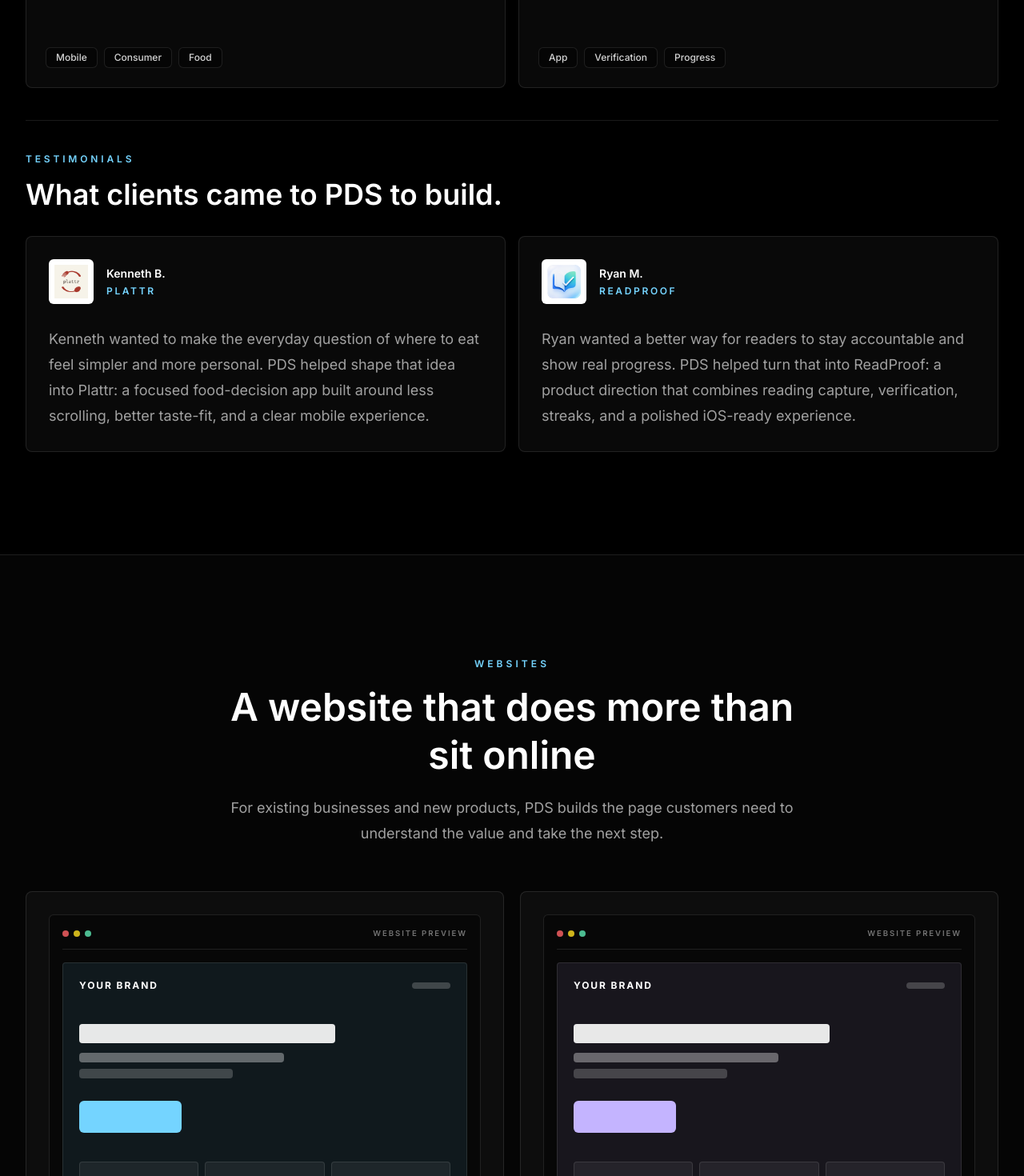
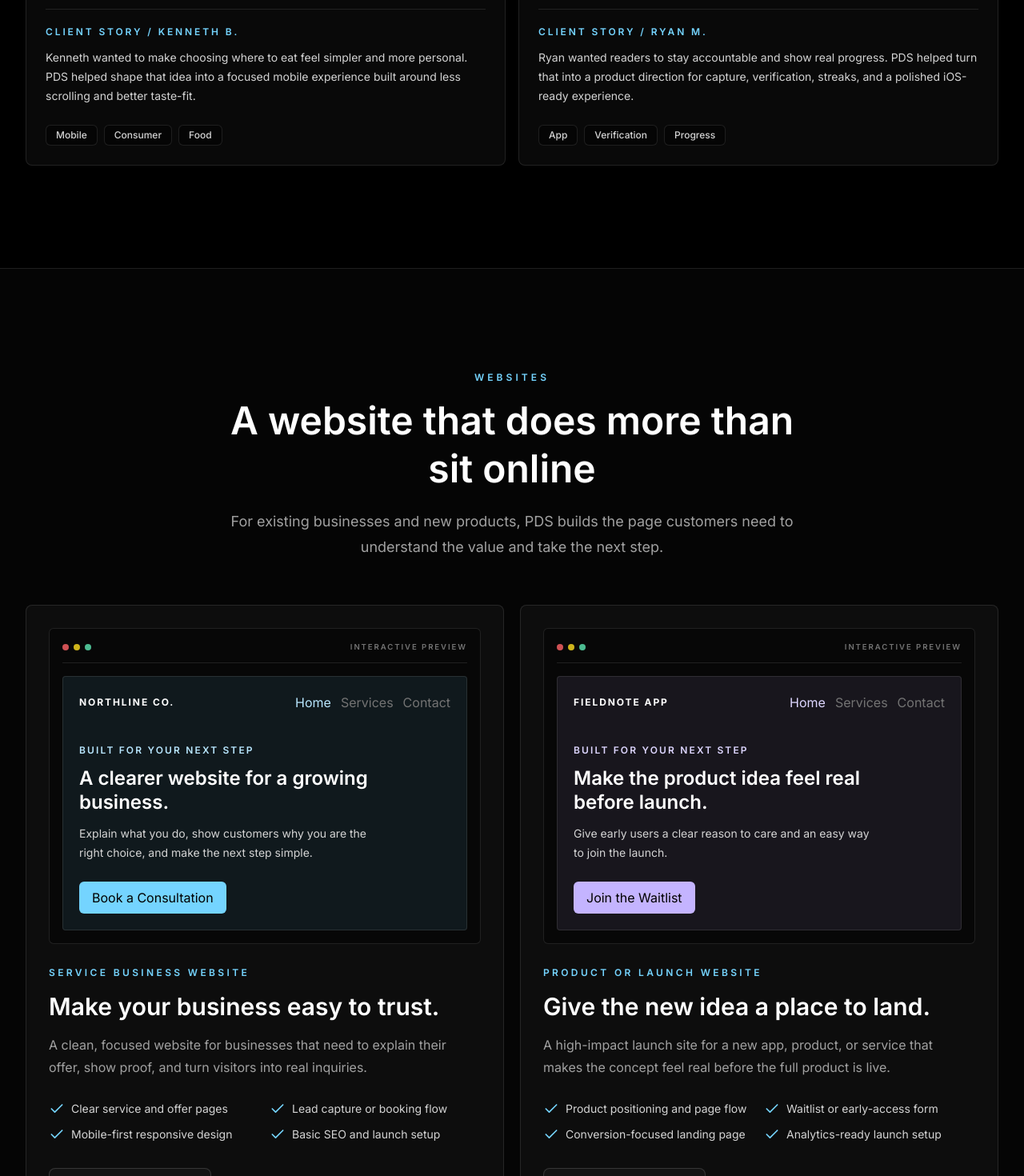
Before and after one commit to Pahkk/PakhomovDigital, a React (Vite) app: page / in a window 1280 px wide. Shown: the part 2840-4310 px from the top of the page at 80% size. Built offline with nearby package versions, Linux system fonts and the light colour scheme.

Commit message:
Embed client stories and activate website demos

```diff
--- a/src/main.jsx
+++ b/src/main.jsx
@@ -73,7 +73,9 @@ const projects = [
     tags: ["Mobile", "Consumer", "Food"],
     logo: plattrLogo,
     logoAlt: "Plattr logo",
-    logoClass: "scale-[1.16]"
+    logoClass: "scale-[1.16]",
+    client: "Kenneth B.",
+    story: "Kenneth wanted to make choosing where to eat feel simpler and more personal. PDS helped shape that idea into a focused mobile experience built around less scrolling and better taste-fit."
   },
   {
     name: "ReadProof",
@@ -81,7 +83,9 @@ const projects = [
     text: "An AI reading accountability app that verifies reading progress and turns consistency into visible proof.",
     tags: ["App", "Verification", "Progress"],
     logo: readProofLogo,
-    logoAlt: "ReadProof logo"
+    logoAlt: "ReadProof logo",
+    client: "Ryan M.",
+    story: "Ryan wanted readers to stay accountable and show real progress. PDS helped turn that into a product direction for capture, verification, streaks, and a polished iOS-ready experience."
   },
   {
     name: "Custom Business Apps",
@@ -94,23 +98,6 @@ const projects = [
     type: "Website Systems",
     text: "Premium websites and funnels built to explain the offer clearly, capture leads, and make the business feel serious.",
     tags: ["Website", "Funnel", "Conversion"]
-  }
-];
-
-const clientStories = [
-  {
-    name: "Kenneth B.",
-    product: "Plattr",
-    story: "Kenneth wanted to make the everyday question of where to eat feel simpler and more personal. PDS helped shape that idea into Plattr: a focused food-decision app built around less scrolling, better taste-fit, and a clear mobile experience.",
-    logo: plattrLogo,
-    logoAlt: "Plattr logo"
-  },
-  {
-    name: "Ryan M.",
-    product: "ReadProof",
-    story: "Ryan wanted a better way for readers to stay accountable and show real progress. PDS helped turn that into ReadProof: a product direction that combines reading capture, verification, streaks, and a polished iOS-ready experience.",
-    logo: readProofLogo,
-    logoAlt: "ReadProof logo"
   }
 ];
 
@@ -387,7 +374,7 @@ function FeaturedProjects() {
         <div className="mt-14 grid gap-4 md:grid-cols-2">
           {projects.slice(0, 2).map((project, index) => (
             <Reveal key={project.name} delay={index * 0.06}>
-              <article className="group relative min-h-[30rem] overflow-hidden rounded-lg border border-white/10 bg-white/[0.035] p-6 transition duration-300 hover:-translate-y-1 hover:border-white/25 hover:bg-white/[0.06]">
+              <article className="group relative flex min-h-[34rem] flex-col overflow-hidden rounded-lg border border-white/10 bg-white/[0.035] p-6 transition duration-300 hover:-translate-y-1 hover:border-white/25 hover:bg-white/[0.06]">
                 <div className="absolute inset-x-0 top-0 h-px bg-gradient-to-r from-transparent via-sky-300/50 to-transparent opacity-0 transition group-hover:opacity-100" />
                 {project.logo && (
                   <div className="mb-8 flex h-36 items-center justify-center overflow-hidden rounded-md border border-white/10 bg-white/[0.04] p-3">
@@ -401,7 +388,11 @@ function FeaturedProjects() {
                   </div>
                 </div>
                 <p className="mt-6 max-w-xl leading-8 text-neutral-400">{project.text}</p>
-                <div className="absolute bottom-6 left-6 right-6 flex flex-wrap gap-2">
+                <div className="mt-6 border-t border-white/10 pt-5">
+                  <p className="text-xs font-semibold uppercase tracking-[0.24em] text-sky-300">Client story / {project.client}</p>
+                  <p className="mt-3 text-sm leading-6 text-neutral-300">{project.story}</p>
+                </div>
+                <div className="mt-auto flex flex-wrap gap-2 pt-6">
                   {project.tags.map((tag) => (
                     <span key={tag} className="rounded-md border border-white/10 bg-black/40 px-3 py-1 text-xs font-medium text-neutral-300">
                       {tag}
@@ -413,34 +404,53 @@ function FeaturedProjects() {
           ))}
         </div>
 
-        <div className="mt-10 border-t border-white/10 pt-10">
-          <Reveal>
-            <div className="max-w-2xl">
-              <p className="text-xs font-semibold uppercase tracking-[0.32em] text-sky-300">Testimonials</p>
-              <h3 className="mt-4 text-3xl font-semibold text-white sm:text-4xl">What clients came to PDS to build.</h3>
-            </div>
-          </Reveal>
-          <div className="mt-8 grid gap-4 md:grid-cols-2">
-            {clientStories.map((client, index) => (
-              <Reveal key={client.product} delay={index * 0.08}>
-                <article className="h-full rounded-lg border border-white/10 bg-white/[0.035] p-6 sm:p-7">
-                  <div className="flex items-center gap-4">
-                    <div className="flex h-14 w-14 shrink-0 items-center justify-center overflow-hidden rounded-md border border-white/10 bg-white p-1.5">
-                      <img src={client.logo} alt={client.logoAlt} className="h-full w-full object-contain" />
-                    </div>
-                    <div>
-                      <p className="text-sm font-semibold text-white">{client.name}</p>
-                      <p className="mt-1 text-xs font-semibold uppercase tracking-[0.22em] text-sky-300">{client.product}</p>
-                    </div>
-                  </div>
-                  <p className="mt-7 text-lg leading-8 text-neutral-400">{client.story}</p>
-                </article>
-              </Reveal>
+      </div>
+    </section>
+  );
+}
+
+function WebsiteDemo({ option, onStartProject }) {
+  const [page, setPage] = useState("Home");
+  const accentClass = option.accent === "sky" ? "bg-sky-300 text-black" : "bg-violet-300 text-black";
+  const activeClass = option.accent === "sky" ? "text-sky-200" : "text-violet-200";
+
+  return (
+    <div className="rounded-md border border-white/10 bg-black/45 p-3 sm:p-4">
+      <div className="flex items-center justify-between border-b border-white/10 pb-3">
+        <div className="flex gap-1.5"><span className="h-2 w-2 rounded-full bg-red-400/80" /><span className="h-2 w-2 rounded-full bg-yellow-300/80" /><span className="h-2 w-2 rounded-full bg-emerald-300/80" /></div>
+        <span className="text-[0.6rem] font-semibold uppercase tracking-[0.2em] text-neutral-500">Interactive preview</span>
+      </div>
+      <div className={`mt-4 min-h-[19rem] rounded-sm border border-white/10 p-5 ${option.accent === "sky" ? "bg-sky-300/[0.09]" : "bg-violet-300/[0.09]"}`}>
+        <div className="flex items-center justify-between gap-3">
+          <span className="text-xs font-bold tracking-[0.16em] text-white">{option.brand}</span>
+          <div className="flex gap-3">
+            {["Home", "Services", "Contact"].map((item) => (
+              <button key={item} type="button" onClick={() => setPage(item)} className={`text-[0.62rem] font-semibold transition ${page === item ? activeClass : "text-neutral-500 hover:text-white"}`}>{item}</button>
             ))}
           </div>
         </div>
+        {page === "Home" && (
+          <div className="mt-10 max-w-sm">
+            <p className={`text-xs font-semibold uppercase tracking-[0.18em] ${activeClass}`}>Built for your next step</p>
+            <h4 className="mt-3 text-2xl font-semibold leading-tight text-white">{option.previewTitle}</h4>
+            <p className="mt-3 text-sm leading-6 text-neutral-300">{option.previewText}</p>
+            <button type="button" onClick={onStartProject} className={`mt-6 rounded-md px-4 py-2 text-xs font-bold ${accentClass}`}>{option.cta}</button>
+          </div>
+        )}
+        {page === "Services" && (
+          <div className="mt-8 grid grid-cols-2 gap-3">
+            {option.previewServices.map((service) => <div key={service} className="rounded-sm border border-white/10 bg-white/[0.06] p-3 text-xs font-medium text-neutral-200">{service}</div>)}
+          </div>
+        )}
+        {page === "Contact" && (
+          <div className="mt-8 max-w-sm rounded-sm border border-white/10 bg-black/25 p-4">
+            <p className="text-sm font-semibold text-white">Start a conversation.</p>
+            <div className="mt-4 space-y-2"><div className="h-8 rounded-sm bg-white/[0.08]" /><div className="h-8 rounded-sm bg-white/[0.08]" /><div className="h-12 rounded-sm bg-white/[0.08]" /></div>
+            <button type="button" onClick={onStartProject} className={`mt-4 rounded-md px-4 py-2 text-xs font-bold ${accentClass}`}>Request a Quote</button>
+          </div>
+        )}
       </div>
-    </section>
+    </div>
   );
 }
 
@@ -451,14 +461,24 @@ function WebsiteShowcase({ onStartProject }) {
       title: "Make your business easy to trust.",
       text: "A clean, focused website for businesses that need to explain their offer, show proof, and turn visitors into real inquiries.",
       features: ["Clear service and offer pages", "Lead capture or booking flow", "Mobile-first responsive design", "Basic SEO and launch setup"],
-      accent: "sky"
+      accent: "sky",
+      brand: "NORTHLINE CO.",
+      previewTitle: "A clearer website for a growing business.",
+      previewText: "Explain what you do, show customers why you are the right choice, and make the next step simple.",
+      previewServices: ["Primary Service", "Customer Proof", "Simple Booking", "Contact Flow"],
+      cta: "Book a Consultation"
     },
     {
       eyebrow: "Product or Launch Website",
       title: "Give the new idea a place to land.",
       text: "A high-impact launch site for a new app, product, or service that makes the concept feel real before the full product is live.",
       features: ["Product positioning and page flow", "Waitlist or early-access form", "Conversion-focused landing page", "Analytics-ready launch setup"],
-      accent: "violet"
+      accent: "violet",
+      brand: "FIELDNOTE APP",
+      previewTitle: "Make the product idea feel real before launch.",
+      previewText: "Give early users a clear reason to care and an easy way to join the launch.",
+      previewServices: ["Product Story", "Feature Preview", "Early Access", "Launch Updates"],
+      cta: "Join the Waitlist"
     }
   ];
 
@@ -470,24 +490,7 @@ function WebsiteShowcase({ onStartProject }) {
           {websiteOptions.map((option, index) => (
             <Reveal key={option.title} delay={index * 0.08}>
               <article className="overflow-hidden rounded-lg border border-white/10 bg-white/[0.035] p-5 sm:p-7">
-                <div className="rounded-md border border-white/10 bg-black/45 p-3 sm:p-4">
-                  <div className="flex items-center justify-between border-b border-white/10 pb-3">
-                    <div className="flex gap-1.5"><span className="h-2 w-2 rounded-full bg-red-400/80" /><span className="h-2 w-2 rounded-full bg-yellow-300/80" /><span className="h-2 w-2 rounded-full bg-emerald-300/80" /></div>
-                    <span className="text-[0.6rem] font-semibold uppercase tracking-[0.2em] text-neutral-500">Website preview</span>
-                  </div>
-                  <div className={`mt-4 rounded-sm border border-white/10 p-5 ${option.accent === "sky" ? "bg-sky-300/[0.09]" : "bg-violet-300/[0.09]"}`}>
-                    <div className="flex items-center justify-between"><span className="text-xs font-bold tracking-[0.16em] text-white">YOUR BRAND</span><span className="h-2 w-12 rounded-full bg-white/20" /></div>
-                    <div className="mt-10 max-w-xs">
-                      <div className="h-6 w-full rounded-sm bg-white/90" />
-                      <div className="mt-3 h-3 w-4/5 rounded-sm bg-white/35" />
-                      <div className="mt-2 h-3 w-3/5 rounded-sm bg-white/20" />
-                      <div className={`mt-7 h-10 w-32 rounded-md ${option.accent === "sky" ? "bg-sky-300" : "bg-violet-300"}`} />
-                    </div>
-                    <div className="mt-9 grid grid-cols-3 gap-2">
-                      {[1, 2, 3].map((item) => <div key={item} className="h-16 rounded-sm border border-white/10 bg-white/[0.06]" />)}
-                    </div>
-                  </div>
-                </div>
+                <WebsiteDemo option={option} onStartProject={onStartProject} />
                 <p className="mt-7 text-xs font-semibold uppercase tracking-[0.28em] text-sky-300">{option.eyebrow}</p>
                 <h3 className="mt-4 text-2xl font-semibold text-white sm:text-3xl">{option.title}</h3>
                 <p className="mt-4 leading-7 text-neutral-400">{option.text}</p>
```
